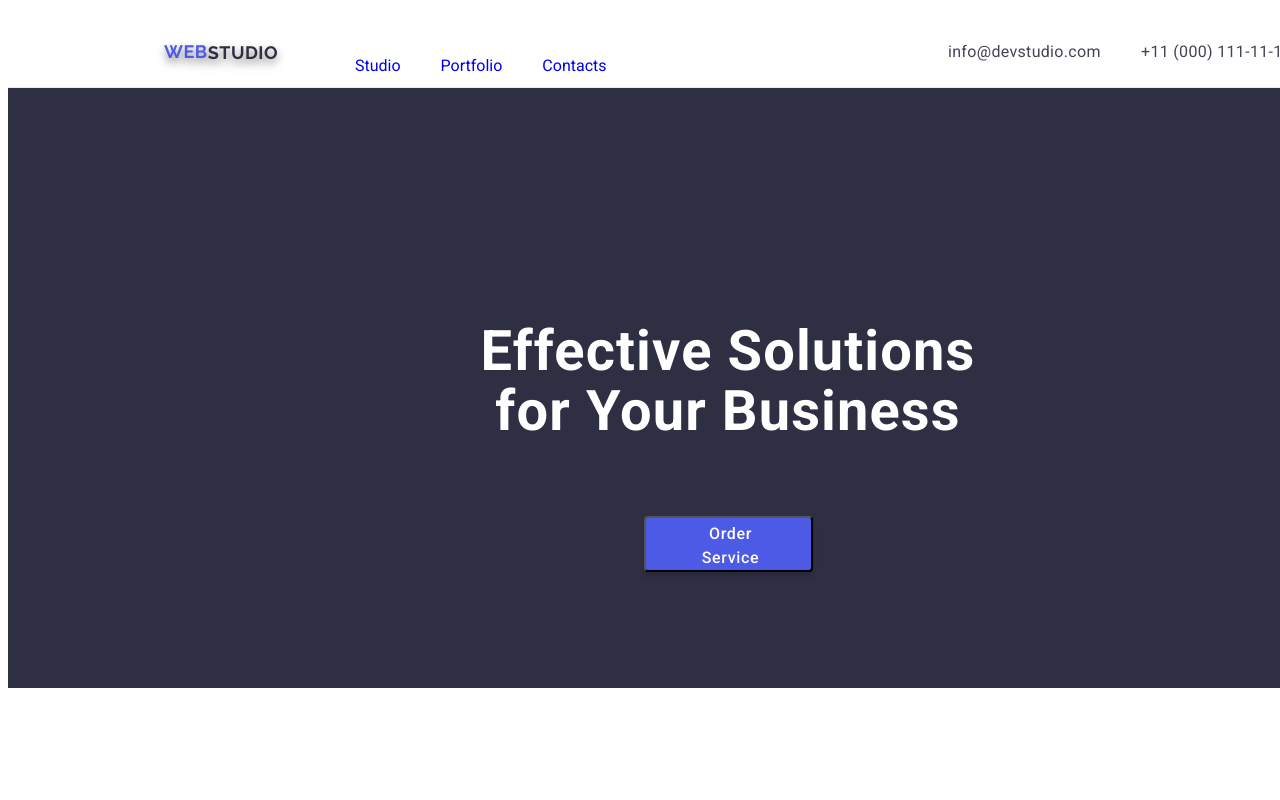
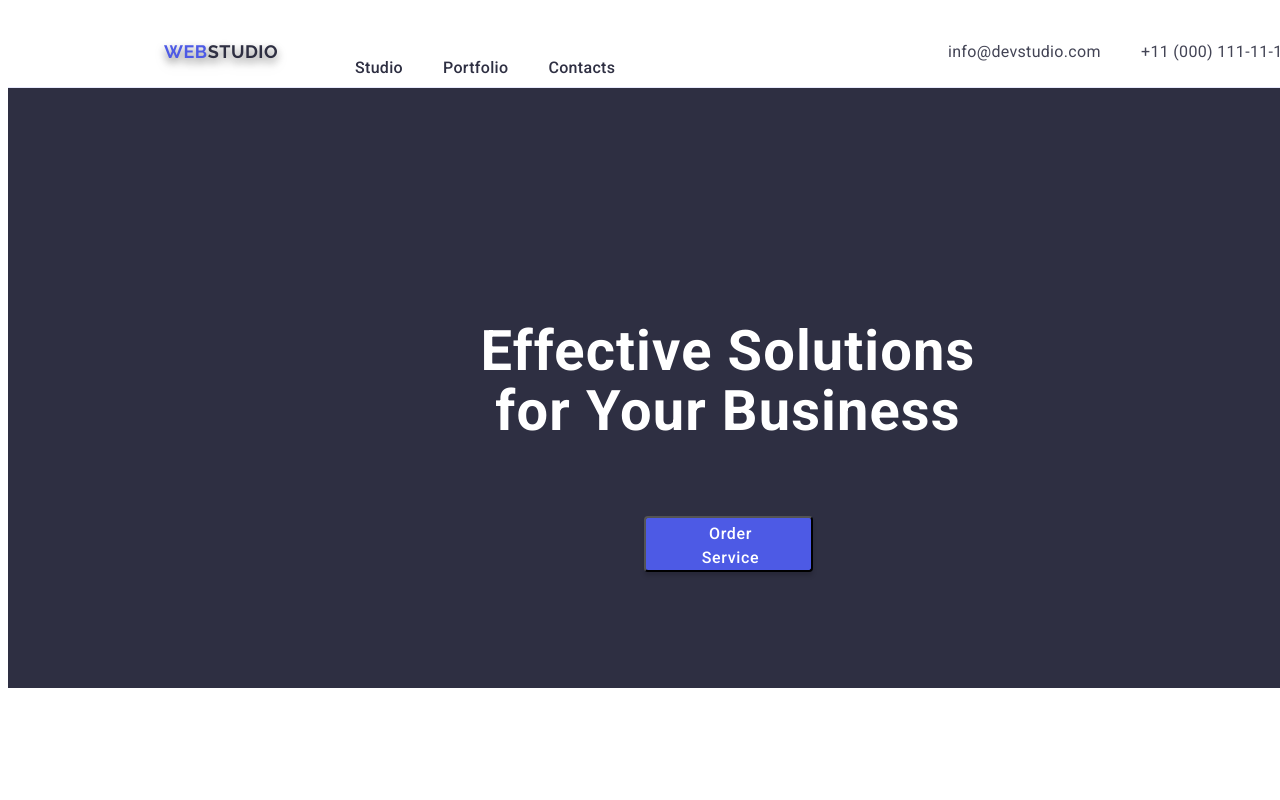
Before and after one commit to nielar2908/goit-markup-hw-02, a plain HTML site: page index.html in a window 1280 px wide. Shown: the top 800 px of the page. Drawn offline with Linux system fonts and the light colour scheme.

Commit message:
general changes

```diff
--- a/css/styles.css
+++ b/css/styles.css
@@ -1,35 +1,28 @@
-p {
-  width: 264px;
-  height: 72px;
-
-  font-family: "Roboto";
-  font-style: normal;
-  font-weight: 400;
-  font-size: 16px;
-  line-height: 24px;
-
-  letter-spacing: 0.02em;
-
-  color: #434455;
-
-  flex: none;
-  order: 1;
-  flex-grow: 0;
-}
 body {
-  font-family: "Raleway", sans-serif;
   font-family: "Roboto", sans-serif;
-  color: #434455;
 }
 .body {
   position: relative;
   width: 1440px;
   height: 2592px;
-  background: #ffffff;
+  background-color: #ffffff;
 }
+
+.list {
+  list-style: none;
+  list-style-type: none;
+  text-decoration: none;
+}
+.link {
+  text-decoration: none;
+}
+:root {
+  --btn-logo-color: #4d5ae5;
+}
+
+/* -------------------------HEADER----------------------------- */
 .header {
   box-sizing: border-box;
-
   position: absolute;
   width: 1440px;
   height: 72px;
@@ -51,7 +44,7 @@ body {
   line-height: 1.17;
   letter-spacing: 0.03em;
   text-transform: uppercase;
-  color: #4d5ae5;
+  color: var(--btn-logo-color);
   text-decoration: none;
 
   position: absolute;
@@ -72,7 +65,7 @@ body {
   font-style: normal;
   font-weight: 800;
   font-size: 18px;
-  line-height: 21px;
+  line-height: 1.17;
 
   display: flex;
   align-items: center;
@@ -85,11 +78,7 @@ body {
   order: 1;
   flex-grow: 0;
 }
-.list {
-  list-style: none;
-  list-style-type: none;
-  text-decoration: none;
-}
+
 .navigation {
   display: flex;
   flex-direction: row;
--- a/index.html
+++ b/index.html
@@ -12,17 +12,19 @@
       href="https://fonts.googleapis.com/css2?family=Raleway:wght@700&family=Roboto:wght@400;500;700&display=swap"
       rel="stylesheet"/>
     <link rel="stylesheet" href="./css/styles.css" />
-  </head><header class="header">
+  </head>
+  <body class="body">
+    <header class="header">
       <nav >
-        <menu class="list"></menu><a class="logo" href="./index.html">Web<span class="logo1">Studio</span></a>
+        <menu class="list">
+          <a class="logo link" href="./index.html">Web<span class="logo1">Studio</span></a>
         <ul class="navigation">
-          <li><a class="list" href="#">Studio</a></li>
-          <li><a class="list" href="./portfolio.html">Portfolio</a></li>
-          <li><a class="list" href="#">Contacts</a></li>
+          <li><a class="nav-01 list" href="#">Studio</a></li>
+          <li><a class="nav-02 list" href="./portfolio.html">Portfolio</a></li>
+          <li><a class="nav-03 list" href="#">Contacts</a></li>
         </ul>
       </menu>
       </nav>
-  <body class="body">
 
            <ul class="contacts">
             <li><a class="email" href="mailto:info@devstudio.com">info@devstudio.com</a>
@@ -150,9 +152,7 @@
           </li>
         </ul>
       </section>
-    </main>
-  </body>
-  <!-- Footer -->
+    </main><!-- Footer -->
   <footer class="footer">
       <section class="footer-text">
         <a class="footer-logo" href="./index.html"
@@ -165,4 +165,6 @@
         </p>
       </section>
     </footer>
+  </body>
+
 </html>
```
